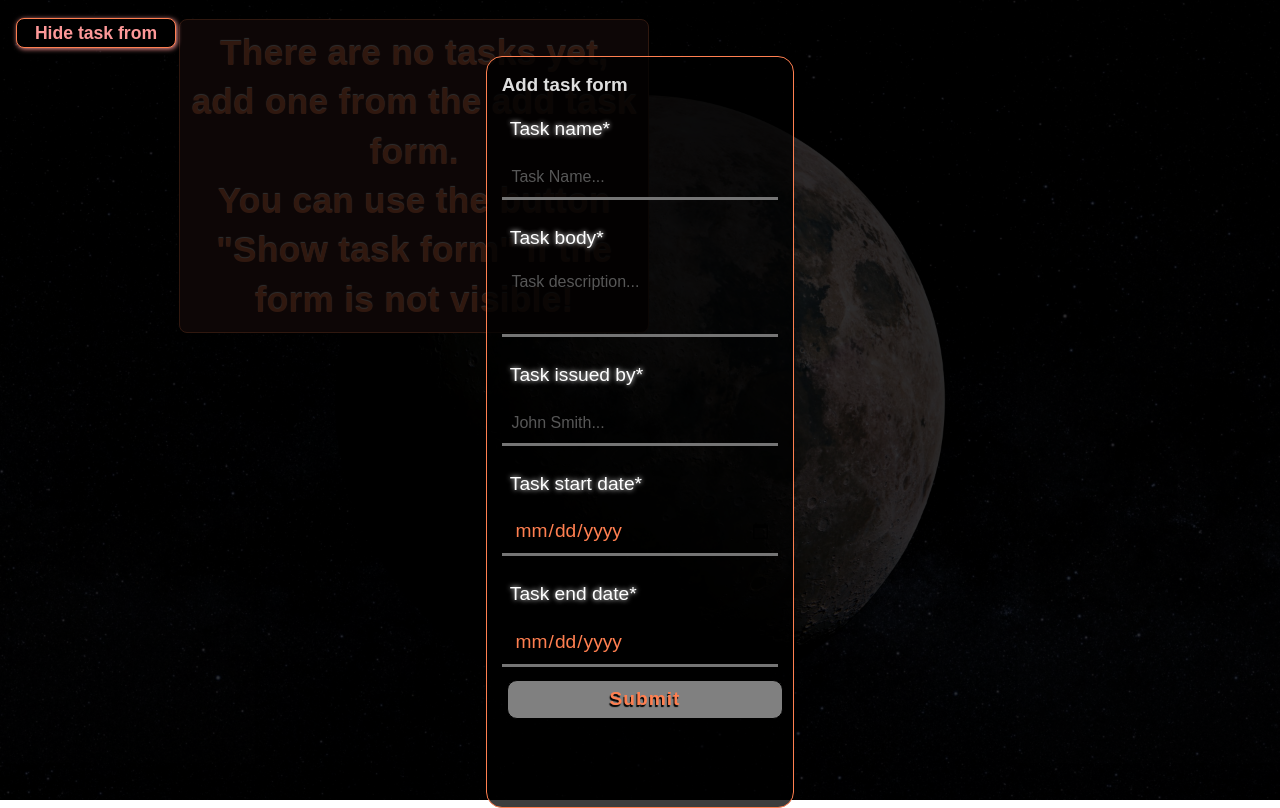
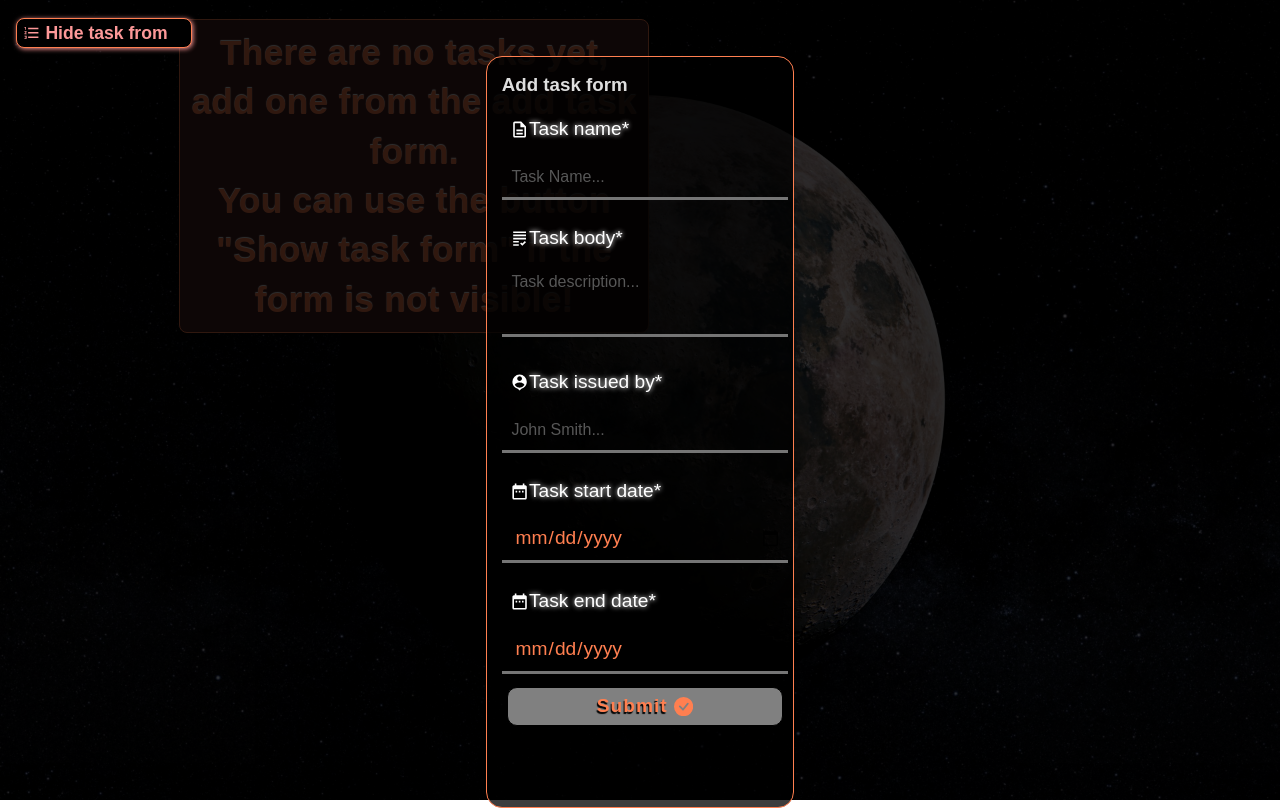
Before and after one commit to SpooRe91/MB-TODO-vite, a React (Vite) app in the folder vite-react-todo/: page / in a window 1280 px wide. Both pictures are taken after a click on the button "Show task form". Built offline with nearby package versions, Linux system fonts and the light colour scheme.

Commit message:
added react-icons to form and tasks

```diff
--- a/vite-react-todo/package.json
+++ b/vite-react-todo/package.json
@@ -9,12 +9,10 @@
     "preview": "vite preview"
   },
   "dependencies": {
-    "@fortawesome/fontawesome-svg-core": "^6.3.0",
-    "@fortawesome/free-solid-svg-icons": "^6.3.0",
-    "@fortawesome/react-fontawesome": "^0.2.0",
     "@reduxjs/toolkit": "^1.9.3",
     "react": "^18.2.0",
     "react-dom": "^18.2.0",
+    "react-icons": "^4.7.1",
     "react-redux": "^8.0.5",
     "react-spinners": "^0.13.8",
     "sass": "^1.58.3",
--- a/vite-react-todo/src/Components/AddToDo/AddToDo.module.scss
+++ b/vite-react-todo/src/Components/AddToDo/AddToDo.module.scss
@@ -74,7 +74,7 @@
     }
 
     .showFormButton {
-        width: 10rem;
+        width: 11rem;
         margin: 1rem;
         border: 1px solid coral;
         border-radius: 0.5rem;
@@ -88,6 +88,9 @@
         top: 0.1rem;
         background-color: black;
         transition: all 100ms ease-in-out;
+        display: flex;
+        align-items: center;
+        gap: 0.3rem;
     }
 
     .showFormButton:hover {
--- a/vite-react-todo/src/Components/AddToDo/AddToDo.tsx
+++ b/vite-react-todo/src/Components/AddToDo/AddToDo.tsx
@@ -5,6 +5,7 @@ import TaskComponent from '../TaskComponent/TaskComponent';
 import LoadingComponent from '../GlobalComponents/LoadingComponent';
 
 import styles from "./AddToDo.module.scss";
+import { MdFormatListNumbered } from "react-icons/md";
 import { globalState, setToShowForm } from '../../features/globalSlice';
 import { taskState, deleteAllTasks } from '../../features/tasks/taskSlice';
 import { useAppDispatch, useAppSelector } from '../../App/hooks';
@@ -27,7 +28,7 @@ const AddToDo = () => {
                 <button
                     className={styles.showFormButton}
                     onClick={() => dispatch(setToShowForm(!globalStateData.showForm))}>
-                    {globalStateData.showForm ? 'Hide task from' : 'Show task form'}
+                    <MdFormatListNumbered /> {globalStateData.showForm ? 'Hide task from' : 'Show task form'}
                 </button>
             </div>
             {
--- a/vite-react-todo/src/Components/FormComponent/FormComponent.module.scss
+++ b/vite-react-todo/src/Components/FormComponent/FormComponent.module.scss
@@ -1,4 +1,7 @@
 @mixin button-style {
+    display: flex;
+    align-items: center;
+    gap: 0.4rem;
     text-shadow: -1px 2px 1px black;
     font-size: 1.2rem;
     background: gray;
@@ -12,6 +15,7 @@
     text-decoration: none;
     letter-spacing: 1px;
     transition: all 100ms ease-in-out;
+    justify-content: center;
 }
 
 @mixin button-hover {
@@ -117,10 +121,11 @@
             text-shadow: 0px 0px 5px white;
             background: transparent;
             border-radius: 0.5rem;
-            display: inline-block;
             width: fit-content;
             padding: 0.5rem;
             margin: 0.5rem 0rem 0.2rem 0rem;
+            display: flex;
+            align-items: center;
         }
 
         .submitBtn {
--- a/vite-react-todo/src/Components/FormComponent/FormComponent.tsx
+++ b/vite-react-todo/src/Components/FormComponent/FormComponent.tsx
@@ -1,6 +1,13 @@
 import React, { useState } from 'react'
 
 import styles from "./FormComponent.module.scss";
+import {
+    MdOutlineDescription,
+    MdGrading,
+    MdPersonPin,
+    MdDateRange,
+} from "react-icons/md";
+import { BsFillCheckCircleFill } from "react-icons/bs";
 import { useAppSelector, useAppDispatch } from '../../App/hooks';
 import { taskState, addTask } from '../../features/tasks/taskSlice';
 
@@ -52,7 +59,11 @@ const FormComponent = () => {
 
             <form className={styles.taskForm} onSubmit={(e) => submitTask(e)}>
                 <h3>Add task form</h3>
-                <label htmlFor="taskName">Task name*</label>
+                <div className={styles.inputContainer}>
+                    <label htmlFor="taskName">
+                        <MdOutlineDescription className={styles.icon} /> Task name*
+                    </label>
+
                     <input
                         className={styles.inputField}
                         type="text"
@@ -63,9 +74,10 @@ const FormComponent = () => {
                         value={data.taskName}
                         required
                     />
+                </div>
                 <p className={styles.errorMessage}>{errorMessage ? errorMessage : null}</p>
-
-                <label htmlFor="taskBody">Task body*</label>
+                <div className={styles.inputContainer}>
+                    <label htmlFor="taskBody"><MdGrading className={styles.icon} /> Task body*</label>
                     <textarea
                         className={styles.inputField}
                         id="taskBody"
@@ -75,7 +87,9 @@ const FormComponent = () => {
                         value={data.taskBody}
                         required
                     />
-                <label htmlFor="taskOwner">Task issued by*</label>
+                </div>
+                <div className={styles.inputContainer}>
+                    <label htmlFor="taskOwner"><MdPersonPin className={styles.icon} /> Task issued by*</label>
                     <input
                         className={styles.inputField}
                         type="text"
@@ -86,7 +100,9 @@ const FormComponent = () => {
                         value={data.taskOwner}
                         required
                     />
-                <label htmlFor="taskStart">Task start date*</label>
+                </div>
+                <div className={styles.inputContainer}>
+                    <label htmlFor="taskStart"><MdDateRange className={styles.icon} /> Task start date*</label>
                     <input
                         className={styles.inputField}
                         type="date"
@@ -97,7 +113,9 @@ const FormComponent = () => {
                         onChange={(e) => changeHandler(e)}
                         value={data.taskStart}
                     />
-                <label htmlFor="taskEnd">Task end date*</label>
+                </div>
+                <div className={styles.inputContainer}>
+                    <label htmlFor="taskEnd"><MdDateRange className={styles.icon} /> Task end date*</label>
                     <input
                         className={styles.inputField}
                         type="date"
@@ -108,7 +126,8 @@ const FormComponent = () => {
                         onChange={(e) => changeHandler(e)}
                         value={data.taskEnd}
                     />
-                <button type="submit" className={styles.submitBtn}>Submit</button>
+                </div>
+                <button type="submit" className={styles.submitBtn}> Submit <BsFillCheckCircleFill /> </button>
             </form>
             {
                 addedMessage
--- a/vite-react-todo/src/Components/TaskComponent/TaskAdditionalInfoComponent.tsx
+++ b/vite-react-todo/src/Components/TaskComponent/TaskAdditionalInfoComponent.tsx
@@ -1,41 +1,27 @@
 import styles from "./TaskComp.module.scss";
 
 import { ITask } from '../../features/tasks/taskSlice';
-import { useState } from "react";
+import {
+    MdGrading,
+    MdPersonPin,
+    MdDateRange
+} from "react-icons/md";
 
-interface ITaskProps {
-    task: ITask,
-    toShowMoreInfo: boolean,
-    settoShowMoreInfo: React.Dispatch<React.SetStateAction<boolean>>
-}
-
-const TaskAdditionalInfoComponent = ({ task, toShowMoreInfo, settoShowMoreInfo }: ITaskProps) => {
-
-    const handleShowMoreInfo = () => settoShowMoreInfo(state => false);
+const TaskAdditionalInfoComponent = (task: ITask) => {
 
     return (
         <div className={styles.addDetails}>
-            <h3 className={styles.taskBody}>Task body</h3>
+            <h3 className={styles.taskBody}><MdGrading />Task body</h3>
             <p className={styles.taskBody}>{task.taskBody}</p>
 
-            <p className={styles.taskStart}>Task start date:</p>
+            <p className={styles.taskStart}><MdDateRange /> Task start date:</p>
             <p>{task.taskStart}</p>
 
-            <p className={styles.taskEnd}>Task end date:</p>
+            <p className={styles.taskEnd}><MdDateRange /> Task end date:</p>
             <p>{task.taskEnd}</p>
 
-            <p className={styles.taskOwner}>Task created by:</p>
+            <p className={styles.taskOwner}><MdPersonPin /> Task created by:</p>
             <p>{task.taskOwner}</p>
-            {/* <div className={styles.buttonsContainer}>
-                <button
-                    type='button'
-                    style={toShowMoreInfo
-                        ? { color: 'white', backgroundColor: "grey" }
-                        : { color: 'white', backgroundColor: 'transparent' }}
-                    onClick={() => handleShowMoreInfo()}>
-                    {toShowMoreInfo ? 'Show less info' : 'Show more info'}
-                </button>
-            </div> */}
         </div>
     )
 }
--- a/vite-react-todo/src/Components/TaskComponent/TaskComp.module.scss
+++ b/vite-react-todo/src/Components/TaskComponent/TaskComp.module.scss
@@ -145,6 +145,8 @@
             color: white;
             text-decoration: underline;
             font-weight: 760;
+            display: flex;
+            align-items: center;
         }
     }
 }
--- a/vite-react-todo/src/Components/TaskComponent/TaskComponent.tsx
+++ b/vite-react-todo/src/Components/TaskComponent/TaskComponent.tsx
@@ -1,9 +1,8 @@
 import { useState } from 'react';
 
 import styles from "./TaskComp.module.scss";
-import { FontAwesomeIcon } from '@fortawesome/react-fontawesome';
-import { faCheckCircle, faCircleXmark } from '@fortawesome/free-solid-svg-icons';
-
+import { BsFillXCircleFill, BsFillCheckCircleFill } from "react-icons/bs";
+import { MdOutlineDescription } from "react-icons/md";
 import { useAppDispatch } from '../../App/hooks';
 import { ITask, deleteTask } from '../../features/tasks/taskSlice';
 import TaskAdditionalInfoComponent from './TaskAdditionalInfoComponent';
@@ -23,7 +22,7 @@ const TaskComponent = (task: ITask) => {
     return (
         <div className={styles.taskItemMain}>
             <div className={styles.taskItem}>
-                <h3 className={styles.taskName}>Task name</h3>
+                <h3 className={styles.taskName}><MdOutlineDescription /> Task name</h3>
                 <p className={styles.taskDetails}>{task.taskName}</p>
 
                 <div className={styles.buttonsContainer}>
@@ -39,8 +38,8 @@ const TaskComponent = (task: ITask) => {
                         toShowDelete
                             ?
                             <div className={styles.buttonsContainer}>
-                                <button className={styles.deleteButtons} onClick={() => handleDeleteConfirm()}><FontAwesomeIcon icon={faCheckCircle} /></button>
-                                <button className={styles.deleteButtons} onClick={() => handleDeleteCancel()}><FontAwesomeIcon icon={faCircleXmark} /></button>
+                                <button className={styles.deleteButtons} onClick={() => handleDeleteConfirm()}><BsFillCheckCircleFill /></button>
+                                <button className={styles.deleteButtons} onClick={() => handleDeleteCancel()}><BsFillXCircleFill /></button>
                             </div>
                             :
                             <button
@@ -58,9 +57,7 @@ const TaskComponent = (task: ITask) => {
                 toShowMoreInfo
                     ?
                     <TaskAdditionalInfoComponent
-                        task={task}
-                        toShowMoreInfo={toShowMoreInfo}
-                        settoShowMoreInfo={settoShowMoreInfo} />
+                        {...task} />
                     : null
             }
         </div>
```
Also changed, not shown: 1 other file (tests, documents, lock files or other folders). Lines whose indentation alone changed are shown as unchanged.
